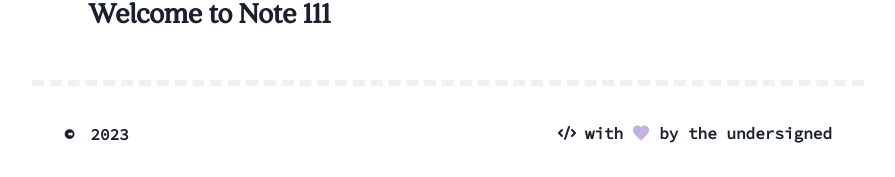
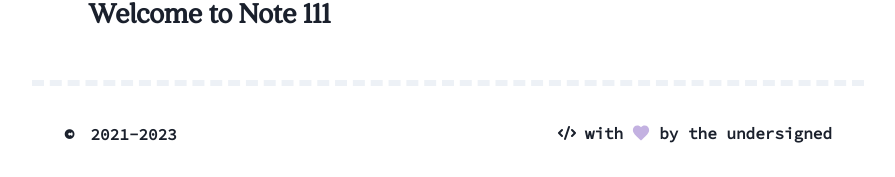
Before and after one commit to fiorins/fiorins.github.io, a React (Vite) app: page /note in a window 1280 px wide. Shown: the part 1697-1874 px from the top of the page, without its empty margins (192-1087 px from the left). Built offline with nearby package versions, Linux system fonts and the light colour scheme.

Commit message:
change footer layout

```diff
--- a/src/components/Footer.tsx
+++ b/src/components/Footer.tsx
@@ -7,13 +7,14 @@ import {
   useColorModeValue,
   Divider,
   Box,
+  Flex,
 } from "@chakra-ui/react";
 import { HiCode } from "react-icons/hi";
 import { IoMdHeart } from "react-icons/io";
 
 export const Footer = () => {
   return (
-    <Box alignItems="center" justifyContent="space-between" w="full">
+    <Flex flexDirection="column" w="full">
       <Divider borderBottomWidth="6px" variant="dashed" mb="8" />
       <Stack direction={["column", "row"]} px={{ base: 2, md: 8 }}>
         <Box>
@@ -21,7 +22,7 @@ export const Footer = () => {
             ©
           </Heading>
           <Heading fontFamily="mono" size="sm" display="inline">
-            2023
+            2021-2023
           </Heading>
         </Box>
         <Spacer />
@@ -40,6 +41,6 @@ export const Footer = () => {
           </Heading>
         </HStack>
       </Stack>
-    </Box>
+    </Flex>
   );
 };
```
